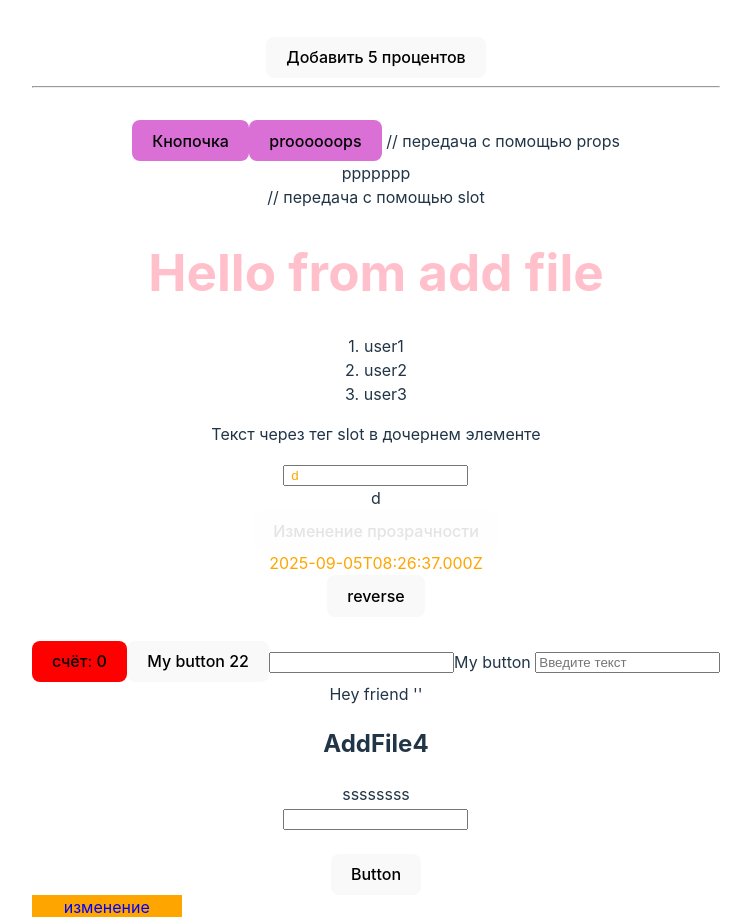
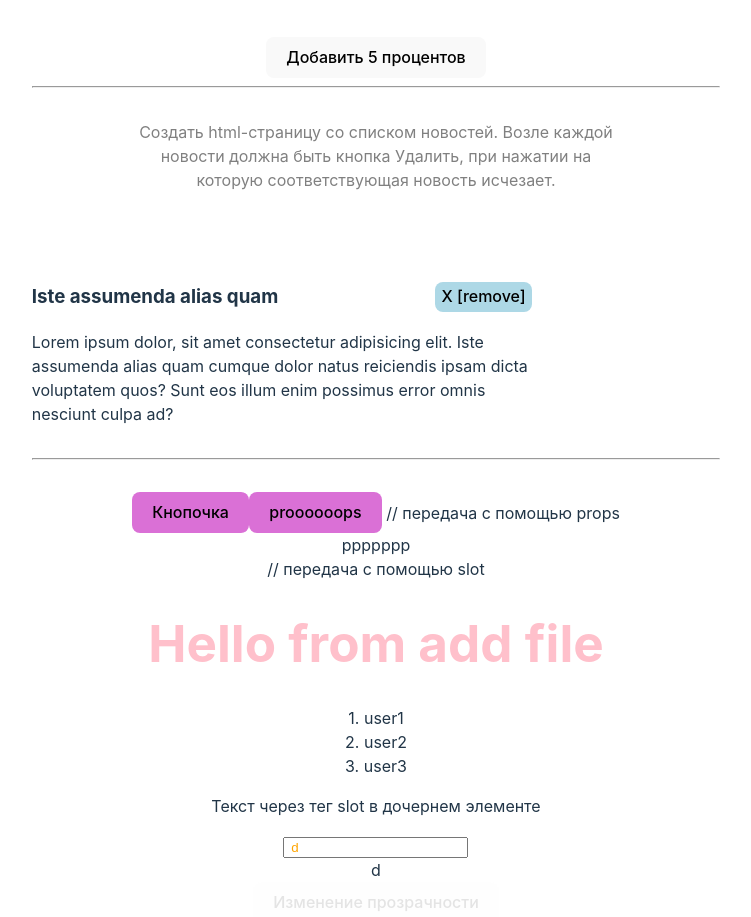
Before and after one commit to belkud/work_with_Vue, a Vue app: page / in a window 1280 px wide. Shown: the part 1020-1937 px from the top of the page, without its empty margins (264-1015 px from the left). Built offline with nearby package versions, Linux system fonts and the light colour scheme.

Commit message:
task with list news

```diff
--- a/src/App.vue
+++ b/src/App.vue
@@ -8,8 +8,9 @@ import RandomNumber from "./components/RandomNumber.vue";
 import ShowCoordinate from "./components/ShowCoordinate.vue";
 import ButtonShowText  from "./components/ButtonShowText.vue";
 import MoveProgressBar  from "./components/MoveProgressBar.vue";
+import NewsList from "./components/NewsList.vue";
+
 import TheButton from "./components/TheButton.vue";
-import { ref } from 'vue';
 
 
 // const testProps = ref('передаем пропс')
@@ -41,8 +42,10 @@ import { ref } from 'vue';
 <br><hr><br>
 
 <move-progress-bar/>
-<br><hr><br>
+<br><hr><br >
 
+<news-list/>
+<br><hr><br >
 
 
 
--- /dev/null
+++ b/src/components/NewsList.vue
@@ -0,0 +1,43 @@
+<script setup lang="ts">
+    import { ref } from "vue"
+const digitals = ref('')
+console.log(digitals);
+// const news = document.querySelector('#news')
+
+const test = ref('block')
+</script>
+
+
+
+<template>
+<div class="task">Создать html-страницу со списком новостей. Возле каждой
+новости должна быть кнопка Удалить, при нажатии на которую
+соответствующая новость исчезает.</div>
+<br>
+<br>
+<br>
+
+<div id="news"  v-bind:style="'display:' +test">
+    <div style=" display: flex; justify-content: space-between; align-items: center; ">
+        <h3> Iste assumenda alias quam</h3>
+        <button @click="test='5'">X [remove]</button>
+    </div>
+    <div style="text-align: left;">Lorem ipsum dolor, sit amet consectetur adipisicing elit. Iste assumenda alias quam cumque dolor natus reiciendis ipsam dicta voluptatem quos? Sunt eos illum enim possimus error omnis nesciunt culpa ad?</div>
+</div>
+<div id="news2"></div>
+
+</template>
+
+
+<style scoped>
+#news {
+    max-width: 500px;
+}
+    button {
+        background: lightblue;
+        padding: 5px;
+        padding-top: 3px;
+        height: 30px;
+    }
+
+</style>
```
